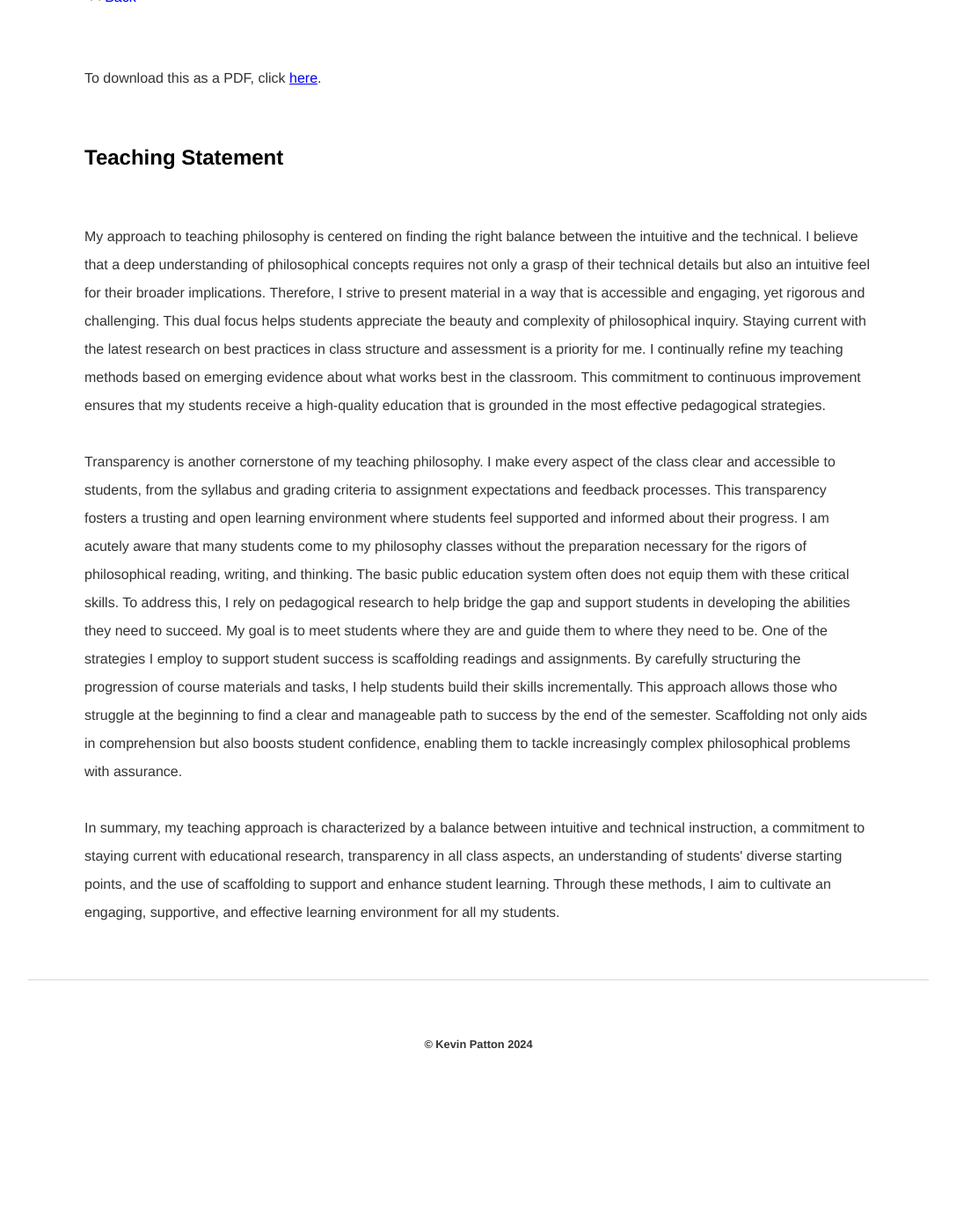
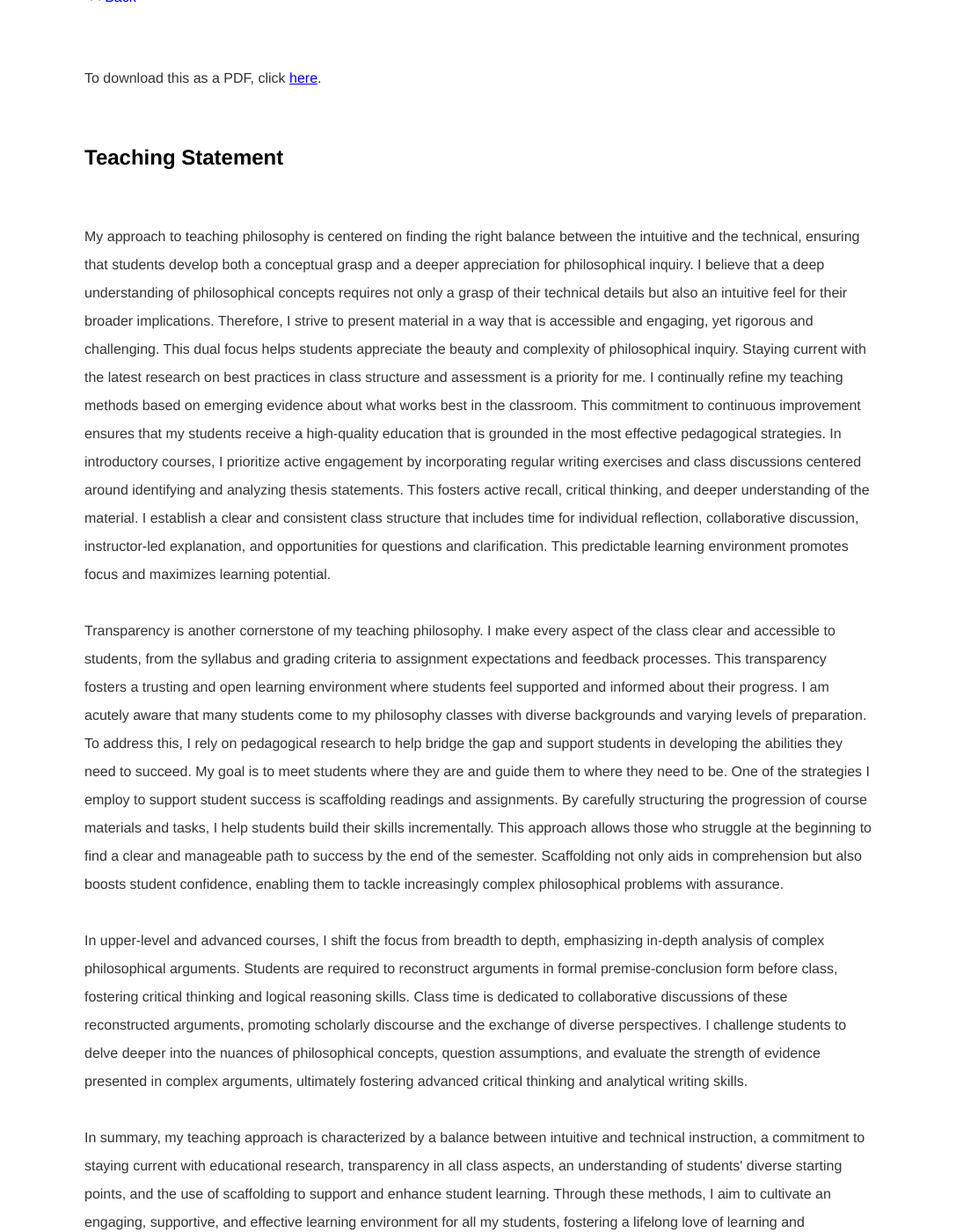
Before and after one commit to kevinjpatton/kevinjpatton.github.io, a Jekyll site: the page built from pedagogy/teachingstatement.html, in a window 1280 px wide and 1400 px high, scrolled down 427 px. Shown: the whole window at 88% size, without its empty margins (96-1183 px from the left). Built offline with Jekyll 4.4.1, drawn with Linux system fonts in a browser that asks for light colours; Markdown is read by kramdown in place of the engine named in the settings; before the commit the page ends 1687 px from its top, so only the background shows below that; some of the changed text lies outside the part shown.

Commit message:
Update teachingstatement.html

```diff
--- a/pedagogy/teachingstatement.html
+++ b/pedagogy/teachingstatement.html
@@ -13,8 +13,9 @@ title: Teaching Statement
 </style>
 <p>To download this as a PDF, click <a href="/pedagogy/handouts/Teaching Statement.pdf" target="_blank">here</a>.</p>
 <h2>Teaching Statement</h2>
-<p>My approach to teaching philosophy is centered on finding the right balance between the intuitive and the technical. I believe that a deep understanding of philosophical concepts requires not only a grasp of their technical details but also an intuitive feel for their broader implications. Therefore, I strive to present material in a way that is accessible and engaging, yet rigorous and challenging. This dual focus helps students appreciate the beauty and complexity of philosophical inquiry. Staying current with the latest research on best practices in class structure and assessment is a priority for me. I continually refine my teaching methods based on emerging evidence about what works best in the classroom. This commitment to continuous improvement ensures that my students receive a high-quality education that is grounded in the most effective pedagogical strategies.<br><br>
-
-Transparency is another cornerstone of my teaching philosophy. I make every aspect of the class clear and accessible to students, from the syllabus and grading criteria to assignment expectations and feedback processes. This transparency fosters a trusting and open learning environment where students feel supported and informed about their progress. I am acutely aware that many students come to my philosophy classes without the preparation necessary for the rigors of philosophical reading, writing, and thinking. The basic public education system often does not equip them with these critical skills. To address this, I rely on pedagogical research to help bridge the gap and support students in developing the abilities they need to succeed. My goal is to meet students where they are and guide them to where they need to be. One of the strategies I employ to support student success is scaffolding readings and assignments. By carefully structuring the progression of course materials and tasks, I help students build their skills incrementally. This approach allows those who struggle at the beginning to find a clear and manageable path to success by the end of the semester. Scaffolding not only aids in comprehension but also boosts student confidence, enabling them to tackle increasingly complex philosophical problems with assurance.<br><br>
-
-In summary, my teaching approach is characterized by a balance between intuitive and technical instruction, a commitment to staying current with educational research, transparency in all class aspects, an understanding of students' diverse starting points, and the use of scaffolding to support and enhance student learning. Through these methods, I aim to cultivate an engaging, supportive, and effective learning environment for all my students.</p>
+<p>My approach to teaching philosophy is centered on finding the right balance between the intuitive and the technical, ensuring that students develop both a conceptual grasp and a deeper appreciation for philosophical inquiry. I believe that a deep understanding of philosophical concepts requires not only a grasp of their technical details but also an intuitive feel for their broader implications. Therefore, I strive to present material in a way that is accessible and engaging, yet rigorous and challenging. This dual focus helps students appreciate the beauty and complexity of philosophical inquiry.
+Staying current with the latest research on best practices in class structure and assessment is a priority for me. I continually refine my teaching methods based on emerging evidence about what works best in the classroom. This commitment to continuous improvement ensures that my students receive a high-quality education that is grounded in the most effective pedagogical strategies. In introductory courses, I prioritize active engagement by incorporating regular writing exercises and class discussions centered around identifying and analyzing thesis statements. This fosters active recall, critical thinking, and deeper understanding of the material. I establish a clear and consistent class structure that includes time for individual reflection, collaborative discussion, instructor-led explanation, and opportunities for questions and clarification. This predictable learning environment promotes focus and maximizes learning potential.<br><br>
+Transparency is another cornerstone of my teaching philosophy. I make every aspect of the class clear and accessible to students, from the syllabus and grading criteria to assignment expectations and feedback processes. This transparency fosters a trusting and open learning environment where students feel supported and informed about their progress. I am acutely aware that many students come to my philosophy classes with diverse backgrounds and varying levels of preparation. To address this, I rely on pedagogical research to help bridge the gap and support students in developing the abilities they need to succeed. My goal is to meet students where they are and guide them to where they need to be. One of the strategies I employ to support student success is scaffolding readings and assignments. By carefully structuring the progression of course materials and tasks, I help students build their skills incrementally. This approach allows those who struggle at the beginning to find a clear and manageable path to success by the end of the semester. Scaffolding not only aids in comprehension but also boosts student confidence, enabling them to tackle increasingly complex philosophical problems with assurance.<br><br>
+In upper-level and advanced courses, I shift the focus from breadth to depth, emphasizing in-depth analysis of complex philosophical arguments. Students are required to reconstruct arguments in formal premise-conclusion form before class, fostering critical thinking and logical reasoning skills. Class time is dedicated to collaborative discussions of these reconstructed arguments, promoting scholarly discourse and the exchange of diverse perspectives. I challenge students to delve deeper into the nuances of philosophical concepts, question assumptions, and evaluate the strength of evidence presented in complex arguments, ultimately fostering advanced critical thinking and analytical writing skills.<br><br>
+In summary, my teaching approach is characterized by a balance between intuitive and technical instruction, a commitment to staying current with educational research, transparency in all class aspects, an understanding of students' diverse starting points, and the use of scaffolding to support and enhance student learning. Through these methods, I aim to cultivate an engaging, supportive, and effective learning environment for all my students, fostering a lifelong love of learning and philosophical inquiry.
+</p>
```
